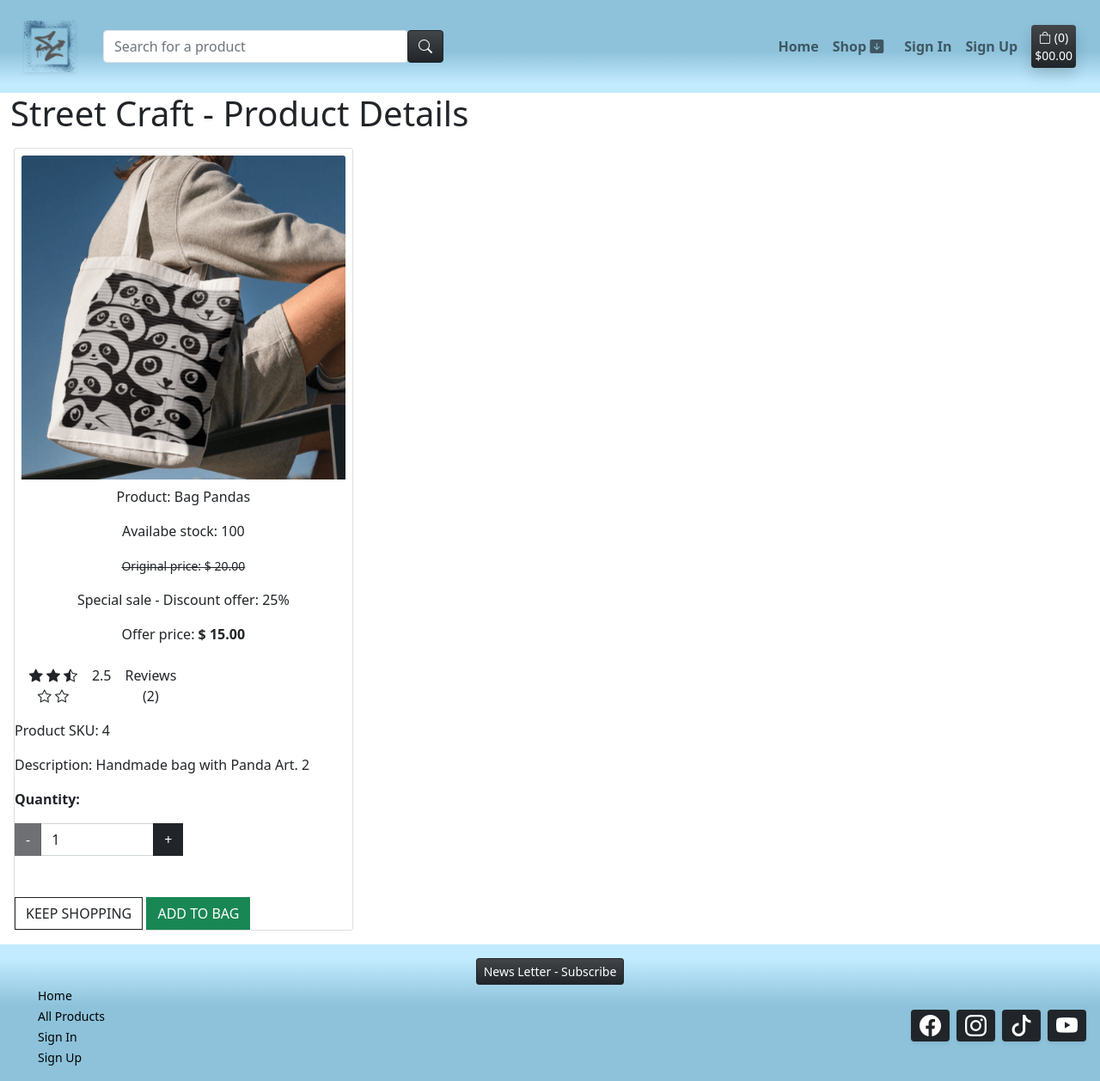
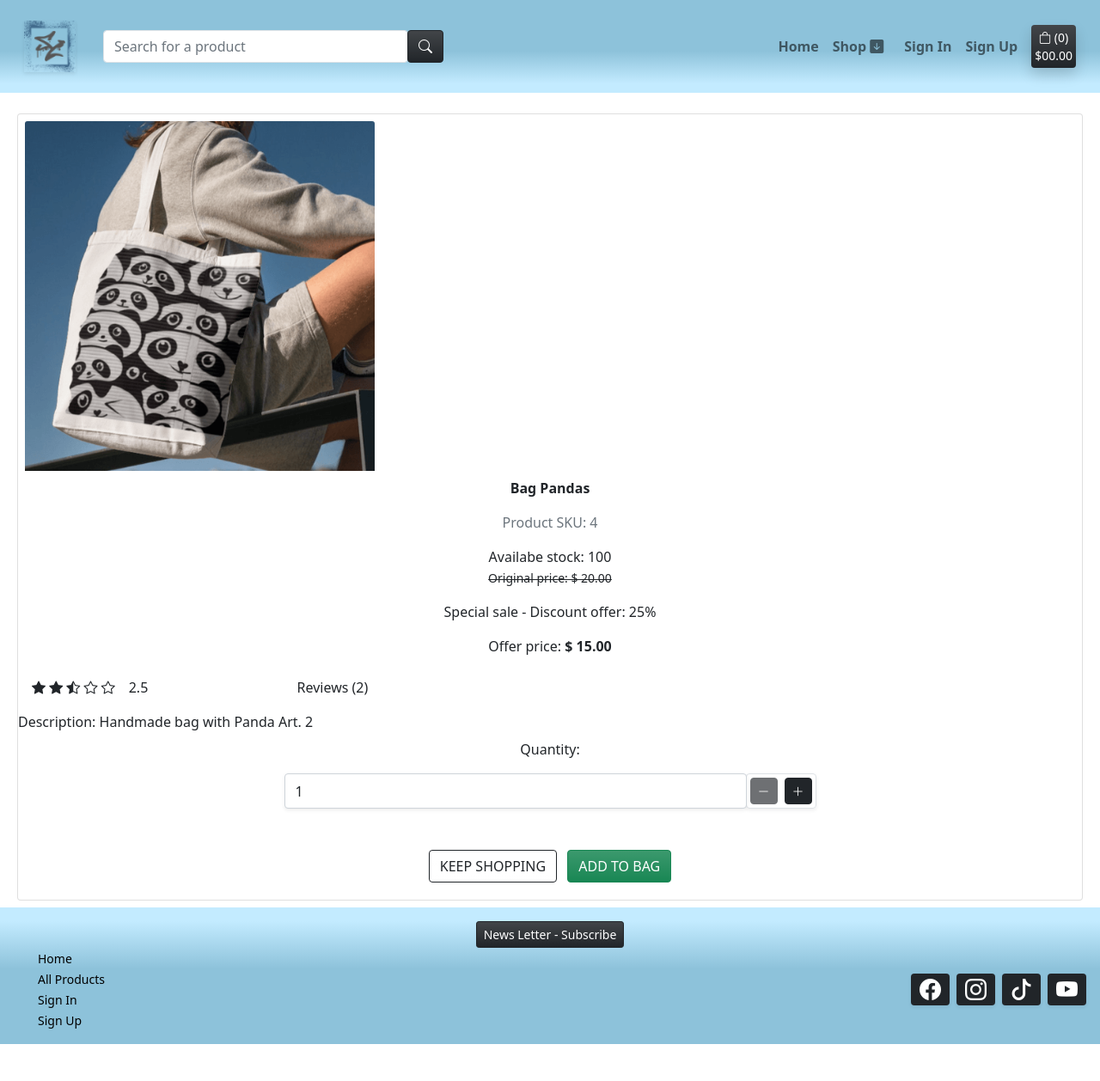
Before and after one commit to guisgrande/fifth-project-ci, a Django app: a page that uses templates/products/product_details.html in a window 1280 px wide. Shown: the whole page at 86% size. After the commit the page ends 1215 px from the top, so only its background shows below. Run offline with Django 3.2, Linux system fonts and the light colour scheme; data comes from the database, SQL or seed files in the repository; some libraries are stand-ins or nearby versions.

Commit message:
Edit style for product details, quantity field, buttons img response

```diff
--- a/templates/products/product_details.html
+++ b/templates/products/product_details.html
@@ -2,24 +2,22 @@
 {% load static %}
 {% block content %}
 
-<header>
 <div class="container-fluid">
-        <h1>Street Craft - Product Details</h1>
-    </div>
-</header>
-
-<div class="col-md-4 p-0">
-    <div class="card m-3">
+    <div class="card m-2 mt-4">
         <div class="card-body m-1 p-1 text-center">
-                <div class="image-container">
+            <div class="image-container col-sm-6 col-lg-4">
                 {% if product.product_image %}
                 <img class="card-img-top img-fluid" src="{{ product.product_image.url }}" alt="{{ product.name }}">
                 {% else %}
                 <img class="card-img-top img-fluid" src="{{ MEDIA_URL }}noimage-sc.png" alt="No image of the product">
                 {% endif %}
             </div>
-            <p class="card-text mt-2">Product: {{ product.name }}</p>
+            <div>
+                <p class="card-text fw-bold mt-2">{{ product.name }}</p>
+                <p class="card-text text-muted">Product SKU: {{ product.sku }}</p>
                 <p class="card-text">Availabe stock: {{ product.quantity_available }}</p>
+            </div>
+            <div>
                 {% if product.offer  %}
                 <p class="card-text"><del><small>Original price: $ {{ product.price }}</small></del></p>
                 <p class="card-text">{{ product.offer.offer_display }} - Discount offer: {{ product.offer.offer_discount }}%</p>
@@ -27,8 +25,8 @@
                 {% else %}
                 <p class="card-text">Price: $ {{ product.price }}</p>
                 {% endif %}
-
-            <div class="col-lg-6 d-flex">
+            </div>
+            <div class="col-md-4 d-flex">
                 <div class="p-2">
                     {% if avg_review >= 1 %}
                     <span><i class="bi bi-star-fill"></i></span>
@@ -96,57 +94,56 @@
         </div>
 
         <div>
-            <p class="card-text">Product SKU: {{ product.sku }}</p>
             <p class="card-text">Description: {{ product.description }}</p>
         </div>
         <div>
             <form class="form" action="{% url 'add_to_bag' product.slug %}" method="POST">
                 {% csrf_token %}
-                <div class="form-row">
-                    <div class="col-12">
-                        <p class="mt-3"><strong>Quantity:</strong></p>
+                <div class="form-row text-center">
+                    <p class="fw-light mt-2">Quantity: </p>
+                    <div class="col-12 d-flex justify-content-center">
                         <div class="form-group w-50">
                             <div class="input-group">
-
-                                <div class="input-group-prepend">
-                                    <button type="button" class="decrement-qty btn btn-dark rounded-0"
-                                        data-item_id="{{ product.slug }}" id="decrement-qty_{{ product.slug }}">
-                                        <span>-</span>
-                                    </button>
-                                </div>
-
-                                <input class="form-control qty_input" type="number"
+                                <input class="form-control qty_input rounded shadow-sm" type="number"
                                     name="quantity" value="1" min="1" max="99"
                                     data-item_id="{{ product.slug }}"
                                     id="id_qty_{{ product.slug }}">
-
-                                <div class="input-group-append">
-                                    <button type="button" class="increment-qty btn btn-dark rounded-0"
-                                        data-item_id="{{ product.slug }}" id="increment-qty_{{ product.slug }}">
-                                        <span>+</span>
+                                <div class="d-flex flex-row border rounded shadow-sm">
+                                    <div class="input-group-prepend m-1">
+                                        <button type="button" class="decrement-qty btn btn-sm btn-dark rounded"
+                                            data-item_id="{{ product.slug }}" id="decrement-qty_{{ product.slug }}">
+                                            <span><i class="bi bi-dash-lg"></i></span>
                                         </button>
                                     </div>
-
+                                    <div class="input-group-append m-1">
+                                        <button type="button" class="increment-qty btn btn-sm btn-dark rounded"
+                                            data-item_id="{{ product.slug }}" id="increment-qty_{{ productslug }}">
+                                            <span><i class="bi bi-plus-lg"></i></span>
+                                        </button>
+                                    </div>
+                                </div>
                             </div>
                         </div>
                     </div>
 
-                    <div class="col-12">
-                        <a href="{% url 'products' %}" class="btn btn-outline-dark rounded-0 mt-5" >
+                    <div class="container-fluid text-center mb-3">
+                        <a href="{% url 'products' %}" class="btn btn-outline-dark bg-gradient rounded m-1 mt-5" >
                             <span class="text-uppercase">Keep Shopping</span>
                         </a>
-                        <input type="submit" class="btn btn-success rounded-0 text-uppercase mt-5" value="Add to Bag">
+                        <input type="submit" class="btn btn-success bg-gradient rounded text-uppercase m-1 mt-5" value="Add to Bag">
                     </div>
 
                     <input type="hidden" name="redirect_url" value="{{ request.path }}">
                 </div>
             </form>
-            {% if request.user.is_superuser %}
-            <a href="{% url 'edit_product' product.slug %}">Edit</a>
-            <a class="text-danger" href="{% url 'delete_product' product.slug %}">Delete</a>
-            {% endif %}
         </div>
     </div>
+    {% if request.user.is_superuser %}
+    <div class="container text-center m-2">
+        <a class="btn btn-sm btn-outline-dark m-1" href="{% url 'edit_product' product.slug %}">Edit</a>
+        <a class="btn btn-sm btn-outline-danger m-1" href="{% url 'delete_product' product.slug %}">Delete</a>
+    </div>
+    {% endif %}
 </div>
 
 {% endblock content %}
```
Lines whose indentation alone changed are shown as unchanged.
